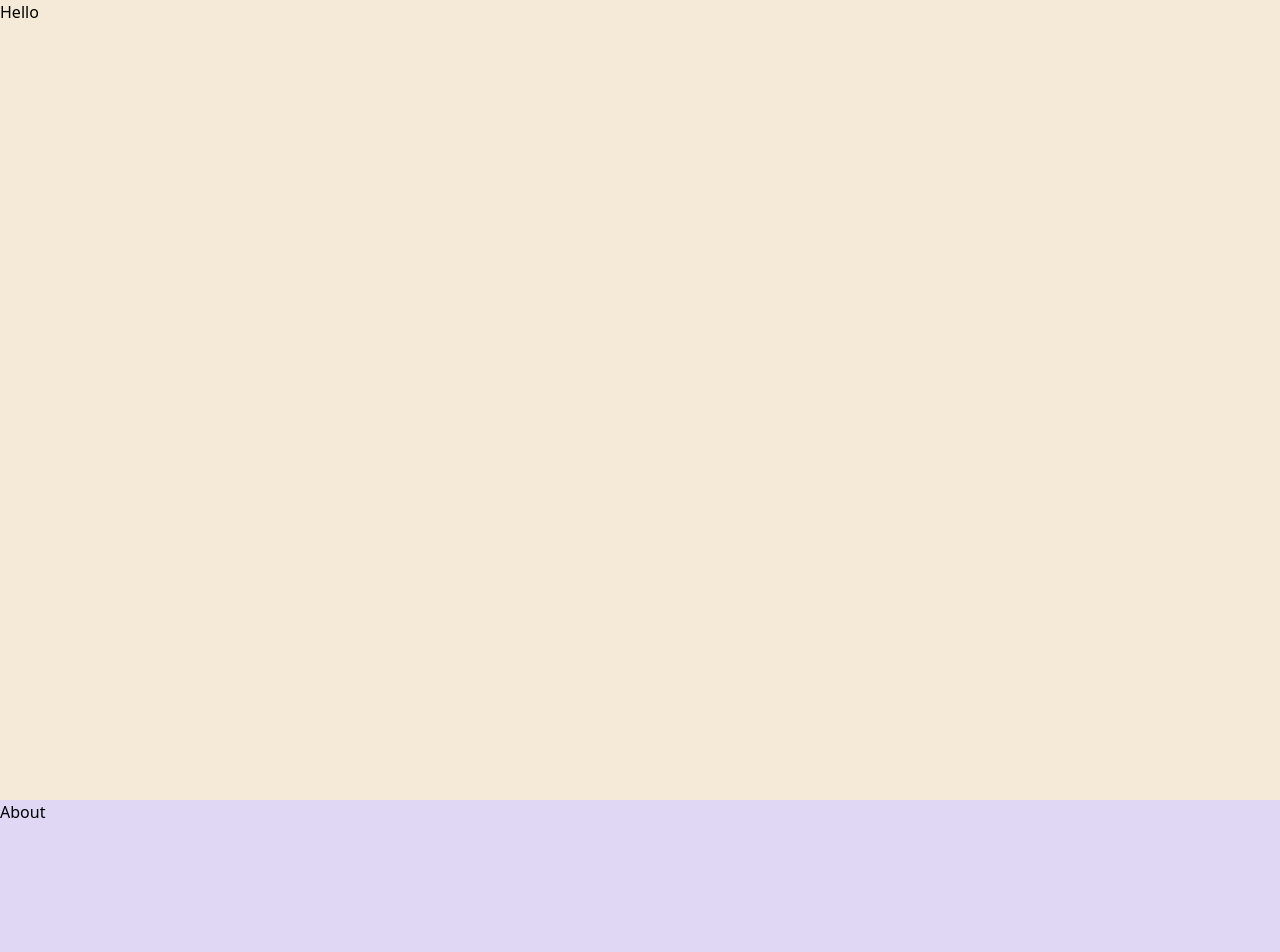
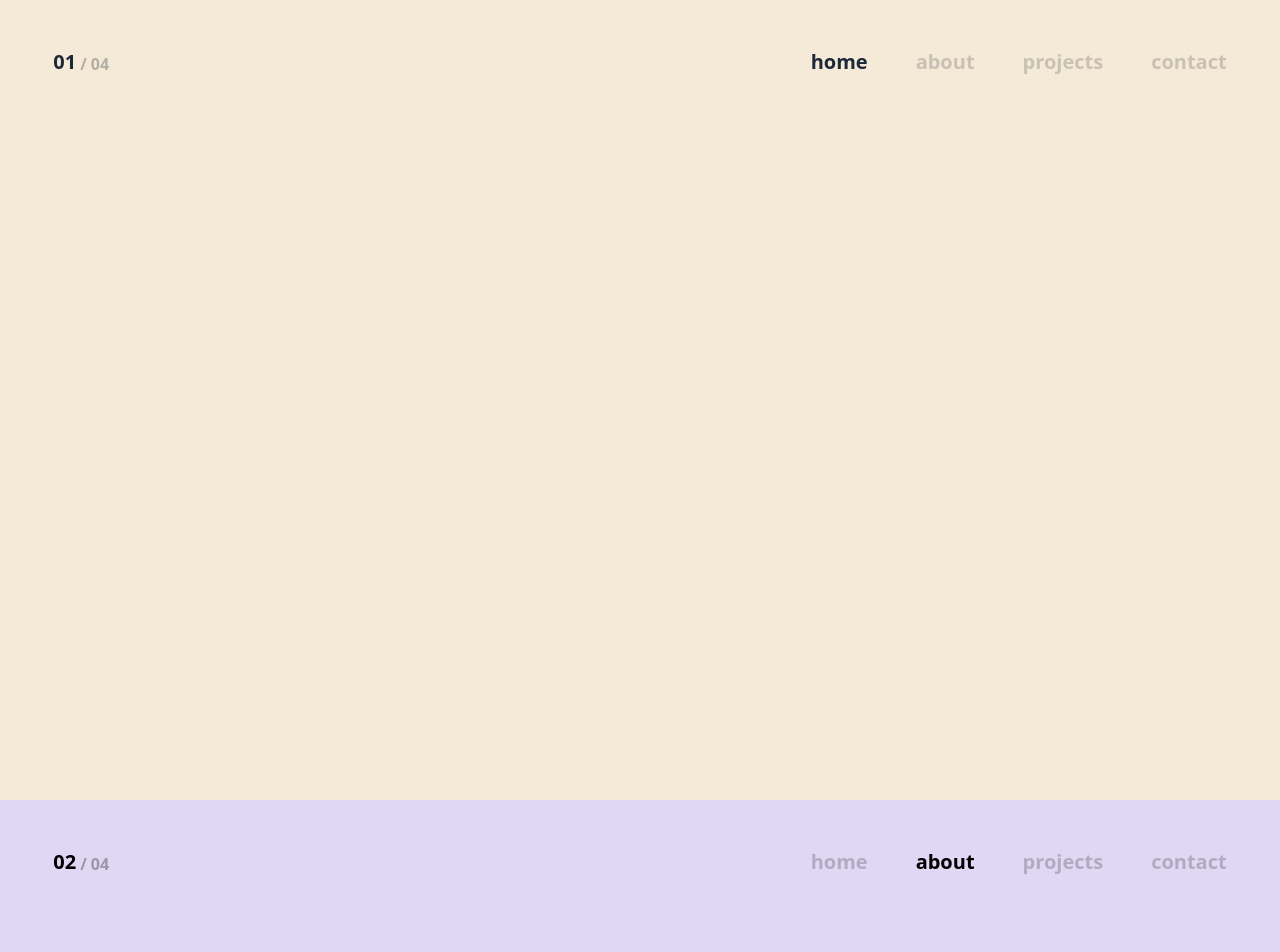
Before and after one commit to kgni/portfolio, a React (Create React App) app in the folder frontend/: page / in a window 1280 px wide. Shown: the top 952 px of the page. Built offline with nearby package versions, Linux system fonts and the light colour scheme.

Commit message:
add components, refactor component to include specific styles depending on which page you are on

```diff
--- a/frontend/src/App.js
+++ b/frontend/src/App.js
@@ -5,9 +5,8 @@ import Contact from './components/pages/Contact';
 
 function App() {
 	return (
-		<div className="app h-screen">
+		<div className="snap-y snap-mandatory w-screen">
 			<Home />
-
 			<About />
 			<Projects />
 			<Contact />
--- /dev/null
+++ b/frontend/src/components/UI/Button.js
@@ -0,0 +1,7 @@
+import React from 'react';
+
+const Button = () => {
+	return <div>Button</div>;
+};
+
+export default Button;
--- /dev/null
+++ b/frontend/src/components/UI/Card.js
@@ -0,0 +1,7 @@
+import React from 'react';
+
+const Card = () => {
+	return <div>Card</div>;
+};
+
+export default Card;
--- /dev/null
+++ b/frontend/src/components/UI/Page.js
@@ -0,0 +1,11 @@
+import React from 'react';
+
+const Page = ({ children, styles, id }) => {
+	return (
+		<section id={id} className={`snap-start h-screen  py-12 ${styles}`}>
+			<div className="w-11/12 m-auto">{children}</div>
+		</section>
+	);
+};
+
+export default Page;
--- /dev/null
+++ b/frontend/src/components/nav/NavLinks.js
@@ -0,0 +1,48 @@
+import React from 'react';
+import { Link } from 'react-scroll';
+
+const NavLinks = ({ page }) => {
+	return (
+		<ul className="flex gap-12 text-xl">
+			{' '}
+			<li
+				className={`cursor-pointer duration-150 ${
+					page === 'home' ? 'opacity-100' : 'opacity-20'
+				} hover:opacity-100`}
+			>
+				<Link smooth={true} duration={500} to="home">
+					home
+				</Link>
+			</li>
+			<li
+				className={`cursor-pointer duration-150 ${
+					page === 'about' ? 'opacity-100' : 'opacity-20'
+				} hover:opacity-100`}
+			>
+				<Link smooth={true} duration={500} to="about">
+					about
+				</Link>
+			</li>
+			<li
+				className={`cursor-pointer duration-150 ${
+					page === 'projects' ? 'opacity-100' : 'opacity-20'
+				} hover:opacity-100`}
+			>
+				<Link smooth={true} duration={500} to="projects">
+					projects
+				</Link>
+			</li>
+			<li
+				className={`cursor-pointer duration-150 ${
+					page === 'contact' ? 'opacity-100' : 'opacity-20'
+				} hover:opacity-100`}
+			>
+				<Link smooth={true} duration={500} to="contact">
+					contact
+				</Link>
+			</li>
+		</ul>
+	);
+};
+
+export default NavLinks;
--- /dev/null
+++ b/frontend/src/components/nav/Navbar.js
@@ -0,0 +1,16 @@
+import React from 'react';
+import NavLinks from './NavLinks';
+import PageCount from './PageCount';
+
+const Navbar = ({ currentPage, page }) => {
+	return (
+		<header>
+			<nav className="flex justify-between font-bold">
+				<PageCount currentPage={currentPage} />
+				<NavLinks page={page} />
+			</nav>
+		</header>
+	);
+};
+
+export default Navbar;
--- /dev/null
+++ b/frontend/src/components/nav/PageCount.js
@@ -0,0 +1,13 @@
+import React from 'react';
+
+const PageCount = ({ currentPage }) => {
+	return (
+		<div className="flex items-end gap-1">
+			<span className="text-xl">0{currentPage}</span>
+			<span className="text-md opacity-30">/</span>
+			<span className="text-md opacity-30">04</span>
+		</div>
+	);
+};
+
+export default PageCount;
--- a/frontend/src/components/pages/About.js
+++ b/frontend/src/components/pages/About.js
@@ -1,7 +1,13 @@
 import React from 'react';
+import Navbar from '../nav/Navbar';
+import Page from '../UI/Page';
 
 const About = () => {
-	return <div className="h-screen bg-purple">About</div>;
+	return (
+		<Page id="about" styles="bg-purple">
+			<Navbar currentPage="2" page="about" />
+		</Page>
+	);
 };
 
 export default About;
--- a/frontend/src/components/pages/Contact.js
+++ b/frontend/src/components/pages/Contact.js
@@ -1,7 +1,13 @@
 import React from 'react';
+import Navbar from '../nav/Navbar';
+import Page from '../UI/Page';
 
 const Contact = () => {
-	return <div className="h-screen bg-light-green">Contact</div>;
+	return (
+		<Page id="contact" styles="bg-light-green">
+			<Navbar currentPage="4" page="contact" />
+		</Page>
+	);
 };
 
 export default Contact;
--- a/frontend/src/components/pages/Home.js
+++ b/frontend/src/components/pages/Home.js
@@ -1,7 +1,13 @@
 import React from 'react';
+import Page from '../UI/Page';
+import Navbar from '../nav/Navbar';
 
 const Home = () => {
-	return <div className="h-screen bg-beige">Hello</div>;
+	return (
+		<Page id="home" styles="bg-beige text-primary">
+			<Navbar currentPage="1" page="home" />
+		</Page>
+	);
 };
 
 export default Home;
--- a/frontend/src/components/pages/Projects.js
+++ b/frontend/src/components/pages/Projects.js
@@ -1,7 +1,13 @@
 import React from 'react';
+import Navbar from '../nav/Navbar';
+import Page from '../UI/Page';
 
 const Projects = () => {
-	return <div className="h-screen bg-offwhite">Projects</div>;
+	return (
+		<Page id="projects" styles="bg-offwhite">
+			<Navbar currentPage="3" page="projects" />
+		</Page>
+	);
 };
 
 export default Projects;
--- a/frontend/tailwind.config.js
+++ b/frontend/tailwind.config.js
@@ -10,6 +10,8 @@ module.exports = {
 				'light-green': '#d7f1cb',
 				offwhite: '#F7F7F7',
 			},
+
+			screens: {},
 		},
 	},
 	plugins: [],
```
